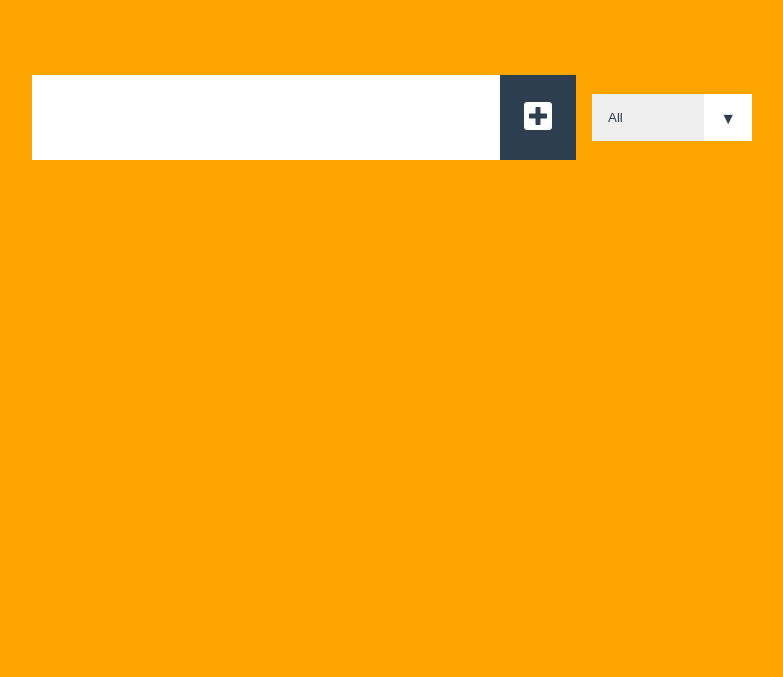
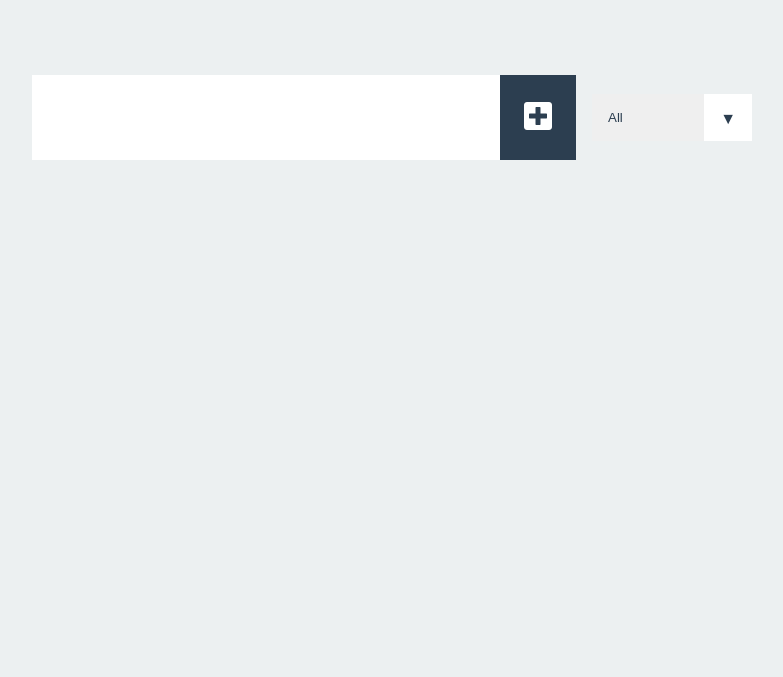
Before and after one commit to Dzaky203/softwaretester, a plain HTML site: page index.html in a window 1280 px wide. Shown: the part 123-800 px from the top of the page, without its empty margins (240-1023 px from the left). Drawn offline with Linux system fonts and the light colour scheme.

Commit message:
index.html

```diff
--- a/index.html
+++ b/index.html
@@ -8,11 +8,6 @@
     <link rel="stylesheet" href="style.css">
     <title>My Todo List</title>
 </head>
-    <style>
-        body{
-            background-color:orange;
-        }
-    </style>
 <body>
 
     <header>
```
